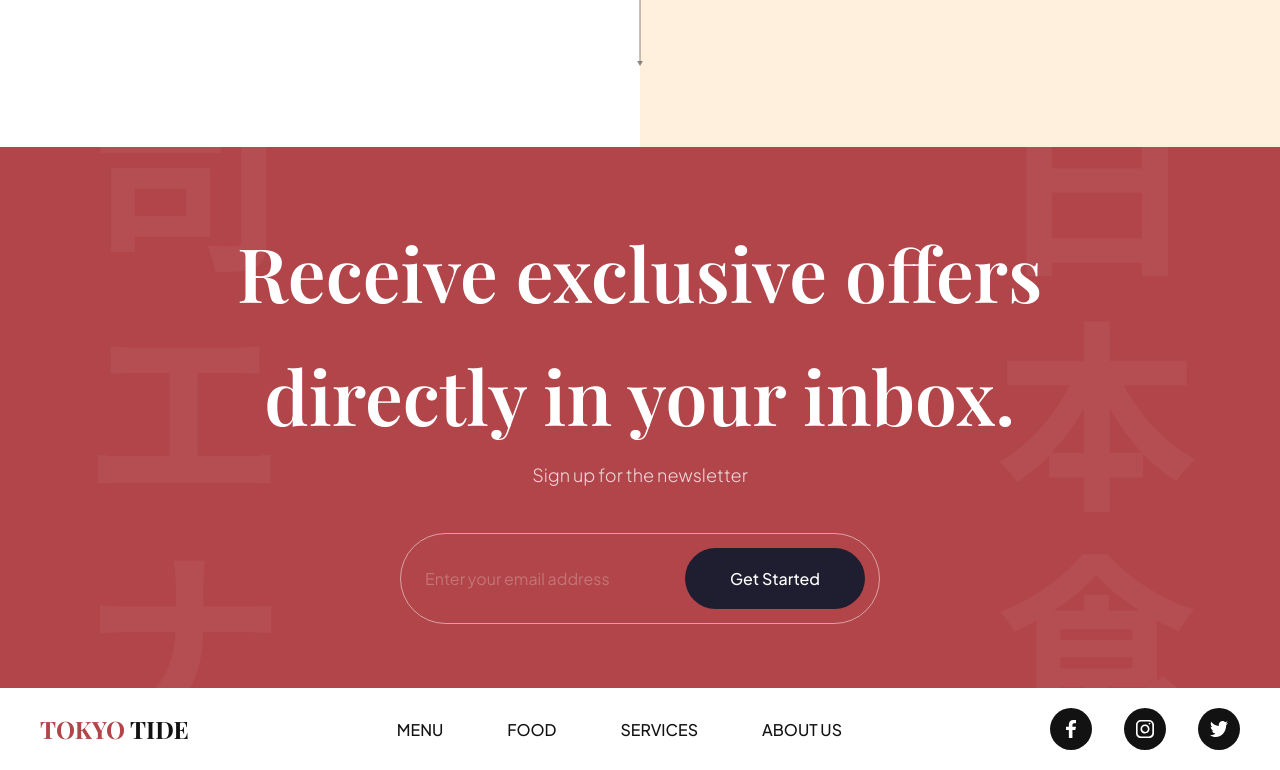
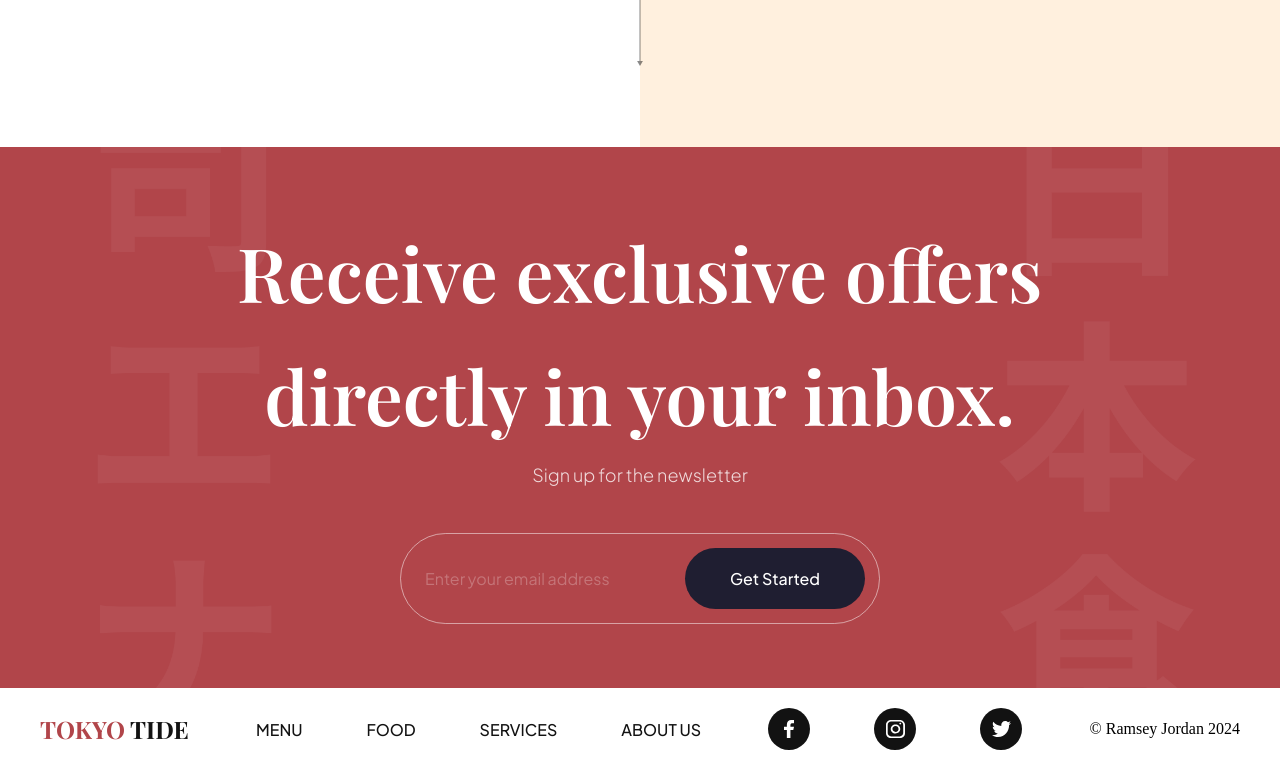
Before and after one commit to Rjordan23/tokyo-tide, a website built with Vite: page index.html in a window 1280 px wide. Shown: the part 3688-4458 px from the top of the page. Built offline with nearby package versions, Linux system fonts and the light colour scheme.

Commit message:
Footer update

```diff
--- a/index.html
+++ b/index.html
@@ -337,6 +337,7 @@
           </li>
         </ul>
       </div>
+
     </section>
     <!-- END: trending drinks -->
   </section>
@@ -387,6 +388,9 @@
         <img src="assets/twitter.svg" alt="X">
       </li>
     </ul>
+    <div>
+      <p>&copy; Ramsey Jordan 2024</p>
+    </div>
   </footer>
 
 
```
